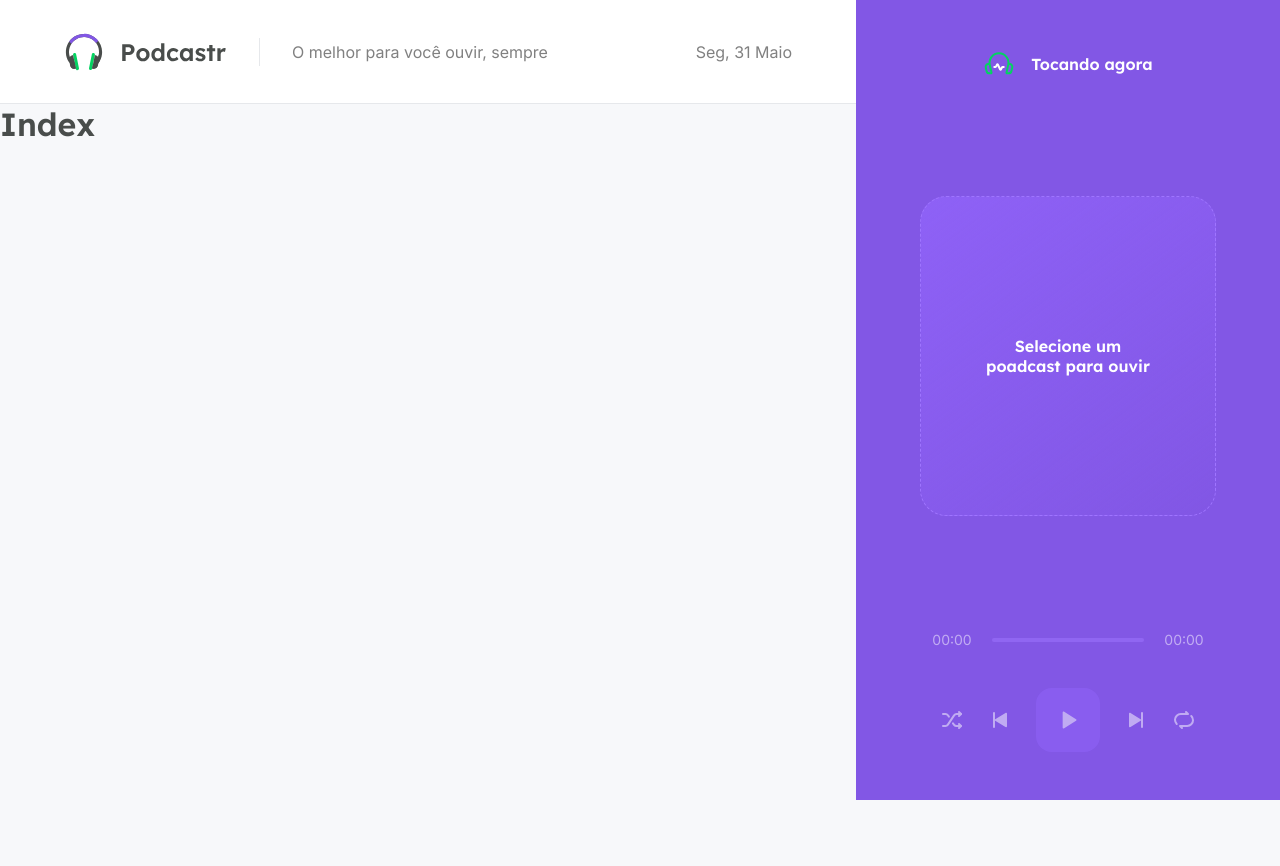
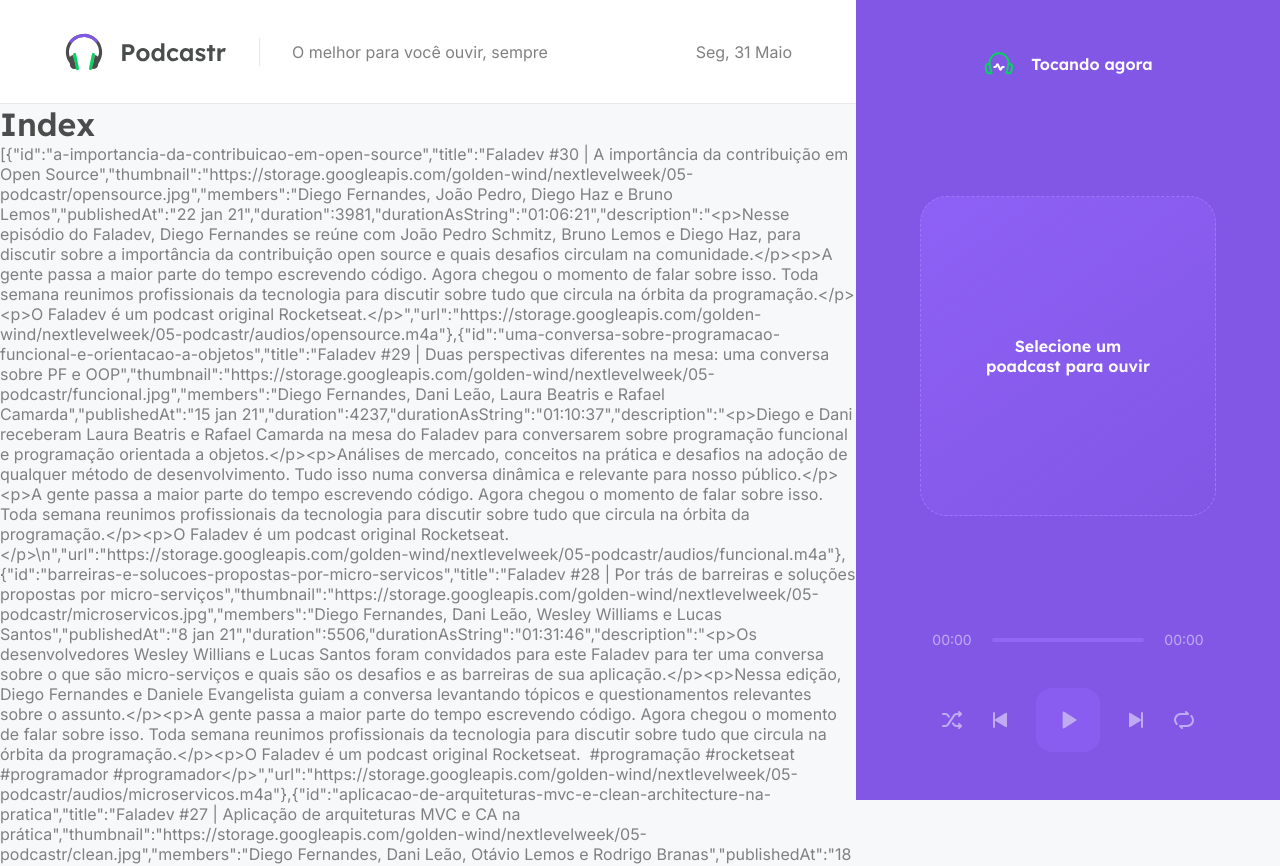
Before and after one commit to patrickferdinan/poadcastr, a Next.js app: page / in a window 1280 px wide. Shown: the top 866 px of the page. Before the commit the page ends 800 px from the top, so only its background shows below. Built offline with nearby package versions, Linux system fonts and the light colour scheme; data requests are answered from the project's data file.

Commit message:
formatting episodes

```diff
--- a/package.json
+++ b/package.json
@@ -9,6 +9,7 @@
     "server": "json-server servidor.json -w -d 750 -p 3333"
   },
   "dependencies": {
+    "axios": "^0.21.1",
     "date-fns": "^2.22.1",
     "next": "10.2.2",
     "react": "17.0.2",
--- a/src/pages/index.tsx
+++ b/src/pages/index.tsx
@@ -1,7 +1,22 @@
-import { useEffect } from "react";
+import { GetStaticProps } from 'next';
+import { format, parseISO } from 'date-fns';
+import ptBR from 'date-fns/locale/pt-BR';
+import api from '../services/api';
+import { convertDurationToTimeString } from '../utils/convertDurationToTimeString';
+
+type Episode = {
+    id: string;
+    title: string;
+    members: string;
+    published_at: string;
+}
+
+type HomeProps = {
+  episodes: Episode[];
+}
 
 
-export default function Home(props) {
+export default function Home(props:HomeProps) {
   //SPA
   // useEffect(() => {
   //   fetch('http://localhost:3333/episodes')
@@ -9,15 +24,15 @@
   //   .then(data => console.log(data))
   // }, [])
 
-  //SSR
-  //console.log(props.episodes);
-
-  //SSG
 
 
   return (
-    <h1>Index</h1>
-  )
+    <div>
+      <h1>Index</h1>
+      <p>{JSON.stringify(props.episodes)}</p>
+    </div>
+
+  );
 }
 //SSR
 // export async function getServerSideProps() {
@@ -32,13 +47,32 @@
 // }
 
 //SSG
-export async function getStaticProps() {
-  const response = await fetch('http://localhost:3333/episodes');
-  const data = await response.json();
+export const getStaticProps:GetStaticProps = async () => {
+  const { data } = await api.get('episodes', {
+    params: {
+      _limit: 12,
+      _sort: 'published_at',
+      _order: 'desc'
+    }
+  });
+
+  const episodes = data.map(episode => {
+    return {
+      id: episode.id,
+      title: episode.title,
+      thumbnail: episode.thumbnail,
+      members: episode.members,
+      publishedAt: format(parseISO(episode.published_at), 'd MMM yy', {locale: ptBR}),
+      duration: Number(episode.file.duration),
+      durationAsString: convertDurationToTimeString(Number(episode.file.duration)),
+      description: episode.description,
+      url: episode.file.url,
+    }
+  })
 
   return {
     props: {
-      episodes: data,
+      episodes
     },
     revalidate: 60 * 60 * 8,
   }
--- /dev/null
+++ b/src/services/api.ts
@@ -0,0 +1,7 @@
+import axios from 'axios';
+
+const api = axios.create({
+  baseURL: 'http://localhost:3333/'
+});
+
+export default api;
--- /dev/null
+++ b/src/utils/convertDurationToTimeString.ts
@@ -0,0 +1,11 @@
+export function convertDurationToTimeString(duration: number) {
+  const hours = Math.floor(duration / 3600);
+  const minutes = Math.floor((duration % 3600 / 60));
+  const seconds = duration % 60;
+
+  const timeString = [hours, minutes, seconds]
+    .map(unit => String(unit).padStart(2, '0'))
+    .join(':');
+
+  return timeString;
+}
```
Also changed, not shown: src/components/Header copy/index.tsx (line endings or trailing spaces), src/components/Header/index.tsx (line endings or trailing spaces), src/components/Header/styles.module.scss (line endings or trailing spaces), src/components/Player/index.tsx (line endings or trailing spaces), src/components/Player/styles.module.scss (line endings or trailing spaces), src/pages/_document.tsx (line endings or trailing spaces), src/styles/app.module.scss (line endings or trailing spaces), src/styles/global.scss (line endings or trailing spaces), 1 other file (tests, documents, lock files or other folders).
